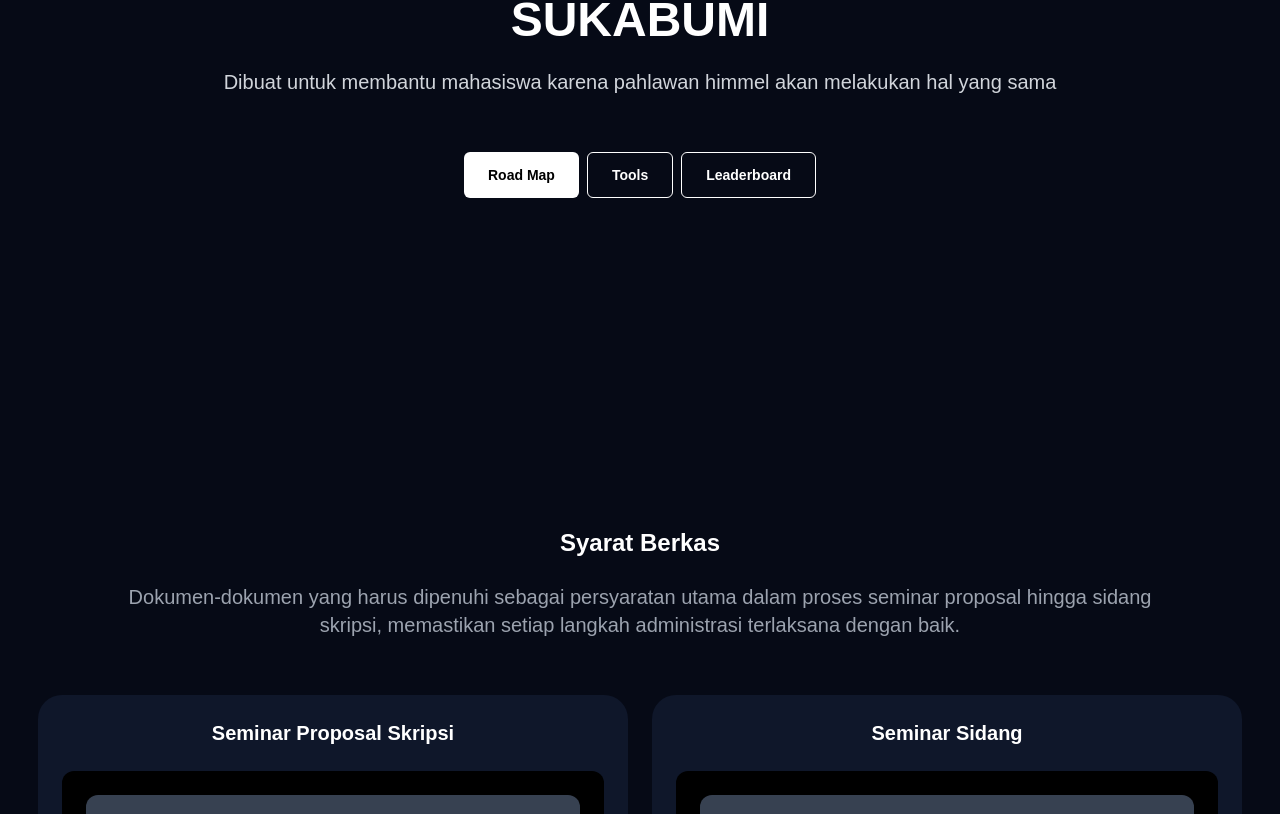
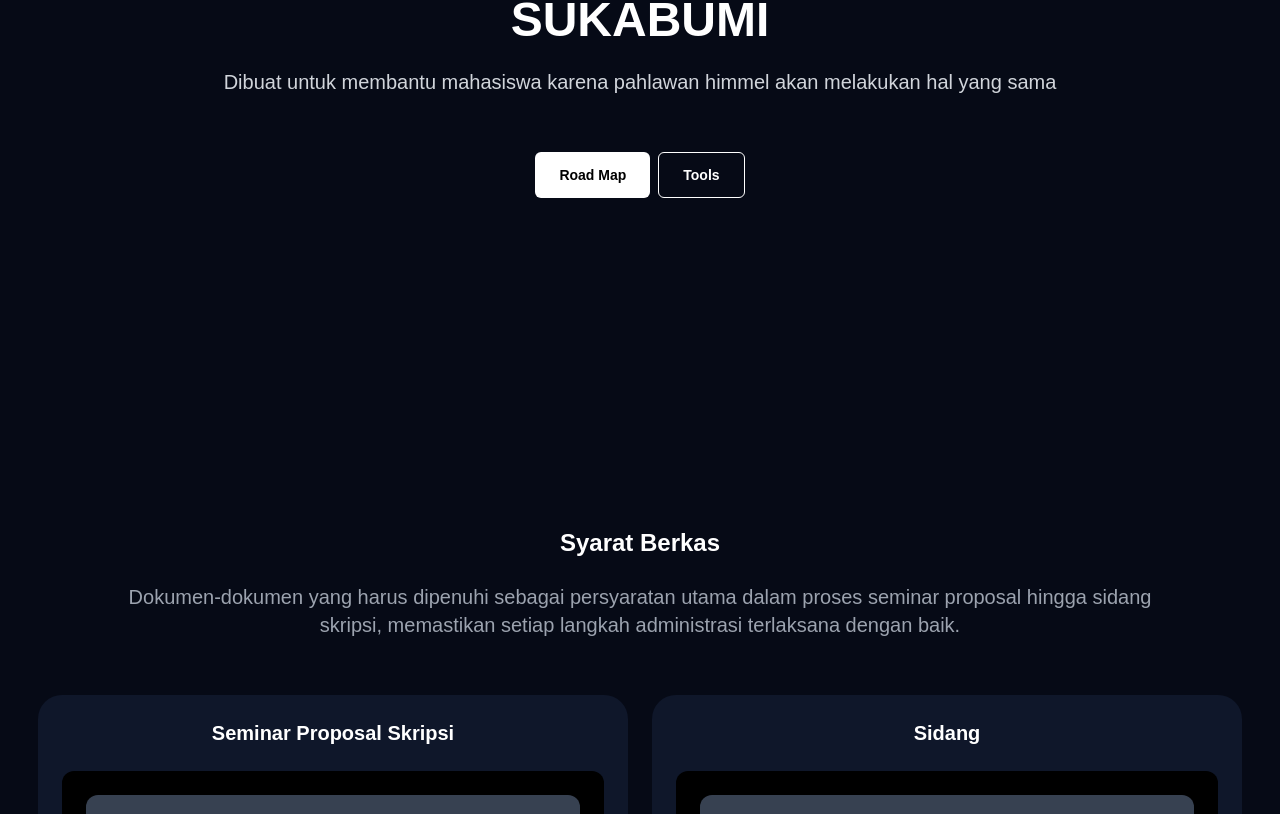
Before and after one commit to belum-ada-nama/Panduan-skripsi, a React (Vite) app: page / in a window 1280 px wide. Shown: the part 386-1200 px from the top of the page. Built offline with nearby package versions, Linux system fonts and the light colour scheme.

Commit message:
delete button leaderboard

```diff
--- a/src/components/Hero.tsx
+++ b/src/components/Hero.tsx
@@ -65,12 +65,6 @@ const Hero = ({ scrollToSection, section1Ref, section2Ref }: HeroProps) => {
             >
               Tools
             </Button>
-            <Button
-              variant="secondary"
-              size="small"
-            >
-              <a href="/leaderboard">Leaderboard</a>
-            </Button>
           </div>
         </div>
       </div>
--- a/src/components/SectionFileSyarat.tsx
+++ b/src/components/SectionFileSyarat.tsx
@@ -41,7 +41,7 @@ const berkasData = [
     ],
   },
   {
-    category: "Seminar Sidang",
+    category: "Sidang",
     data: [
       {
         category: "Dokumen Utama",
@@ -60,8 +60,6 @@ const berkasData = [
           "Surat Penyerahan Buku Sumbangan dari BAU Universitas",
           "Surat Permohonan Sidang",
           "Surat Bebas Pinjaman Buku dari Perpustakaan",
-          "Surat Pengajuan Judul Skripsi",
-          "Surat Penunjukan Dosen Pembimbing Skripsi",
           "Surat Bukti Persetujuan Pembimbing untuk Ujian Sidang di TTD oleh pembimbing",
           "Surat Keterangan Bebas Akademik dan Administrasi",
         ],
@@ -69,16 +67,14 @@ const berkasData = [
       {
         category: "File Skripsi",
         listSyarat: [
-          "Softcopy Foto Berwarna (4x6, 3x4, 2x3)",
+          "Softcopy Foto Berwarna 4x6",
           "Fotocopy Ijazah SLTA yang Dilegalisir",
           "Lembar Persyaratan Sidang (KHS hingga semester akhir)",
           "Formulir Pendaftaran Sidang",
-          "Kartu Bimbingan (minimal 8 kali bimbingan)",
-          "Formulir Revisi Skripsi yang Ditandatangani Pembimbing",
+          "Form Bimbingan (minimal 8 kali bimbingan)",
           "Hard Cover Skripsi sebanyak 3 Rangkap berwarna biru",
           "CD Berisi Dokumen Skripsi",
           "Jurnal Penelitian Skripsi Minimal Sinta 4",
-          "Manual Book (untuk aplikasi)",
         ],
       },
     ],
```
Also changed, not shown: 2 other files (tests, documents, lock files or other folders).
